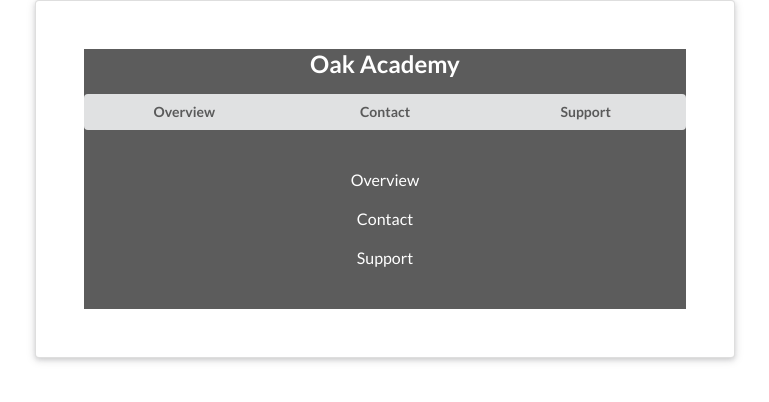
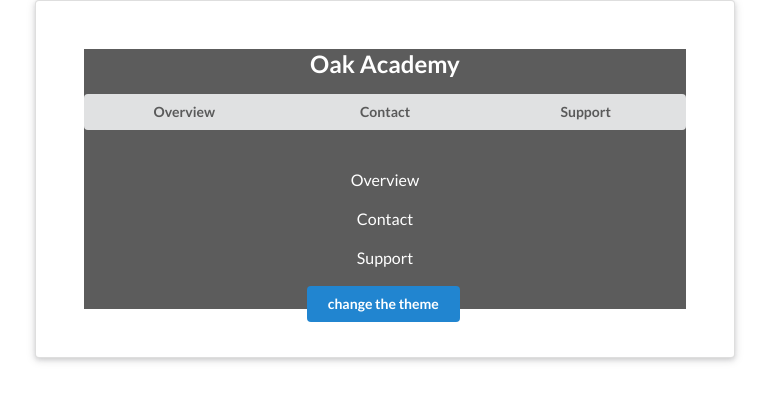
Before and after one commit to snegib/mernapp2021, a React (Create React App) app in the folder contextapi/: page / in a window 1280 px wide. Shown: the top 402 px of the page, without its empty margins (255-1024 px from the left). Built offline with nearby package versions, Linux system fonts and the light colour scheme.

Commit message:
contextapi use update the context data

```diff
--- a/contextapi/src/components/TodoList.js
+++ b/contextapi/src/components/TodoList.js
@@ -21,7 +21,7 @@ class TodoList extends React.Component {
     console.log('context in TodoList render ', this.context);
     /* STEP 17
         restructuring data */
-    const { isDarkTheme, darkTheme, lightTheme } = this.context;
+    const { isDarkTheme, darkTheme, lightTheme, changeTheme } = this.context; /* Step 25  get changeTheme */
     /* STEP 18
         consume now and after that check on browser and change the 'isDarkTheme' property false from react component addons and see the changes */
     const theme = isDarkTheme ? darkTheme : lightTheme;
@@ -37,6 +37,9 @@ class TodoList extends React.Component {
         <p className="item">Overview</p>
         <p className="item">Contact</p>
         <p className="item">Support</p>
+        {/* STEP 24
+        Now, we will create a button here and when we click on it, we will call that function (themeChange())  */}
+        <button className='ui button primary' onClick={changeTheme}>change the theme</button>
       </div>
     );
   }
--- a/contextapi/src/contexts/ThemeContext.js
+++ b/contextapi/src/contexts/ThemeContext.js
@@ -44,6 +44,12 @@ and share between them.
       background: '#5c5c5c',
     },
   };
+
+  /* STEP 22
+  what if we want to change the data. suppose we want to toggle 'isDarkTheme' property. so from Navbar and TodoList we want toggle data so This file is the best place to use changeTheme() function and set callback to Navbar and TodoList component */
+  changeTheme = () => {
+    this.setState({ isDarkTheme: !this.state.isDarkTheme });
+  };
   render() {
     return (
       /* STEP 8
@@ -53,8 +59,12 @@ and share between them.
     So on the Provider tag <ThemeContext.Provider>, we also need to specify a value property, and this value property is going to take whatever data we want it to because it's going to be provided to the components that is in this wrap.
     {...this.state} this spread operator takes all of the different properties inside the state. And that way, it will spread them out into the new object that we will provide inside this value props. OK, so this is a data that's going to be provided to the different components that is context provider tag wraps.
     So we want this context provided to wrap these components 'Navbar' and 'TodoList'. So let's first use the context data inside these components. So that means I'm going to save this and import the theme context provider into App.js. And then surround these components.*/
-      <ThemeContext.Provider value={{ ...this.state }}>
+      <ThemeContext.Provider value={{ ...this.state, changeTheme: this.changeTheme }}>
+          {/* STEP 23
+          Add changeTheme inside Provider, So we should have access to this function inside any component which consumes this context (like here, Navbar & TodoList).
+           */}
         {/* STEP 13
+        Below
           it wraps two children 'Navbar' and 'TodoList'
           And then this context provider tag (<ThemeContext.Provide>) provides all the data inside this value props to its children, and that makes the children. These two things.
           That's all. now you can check on browser, react component addon. you can see context and props there*/}
```
